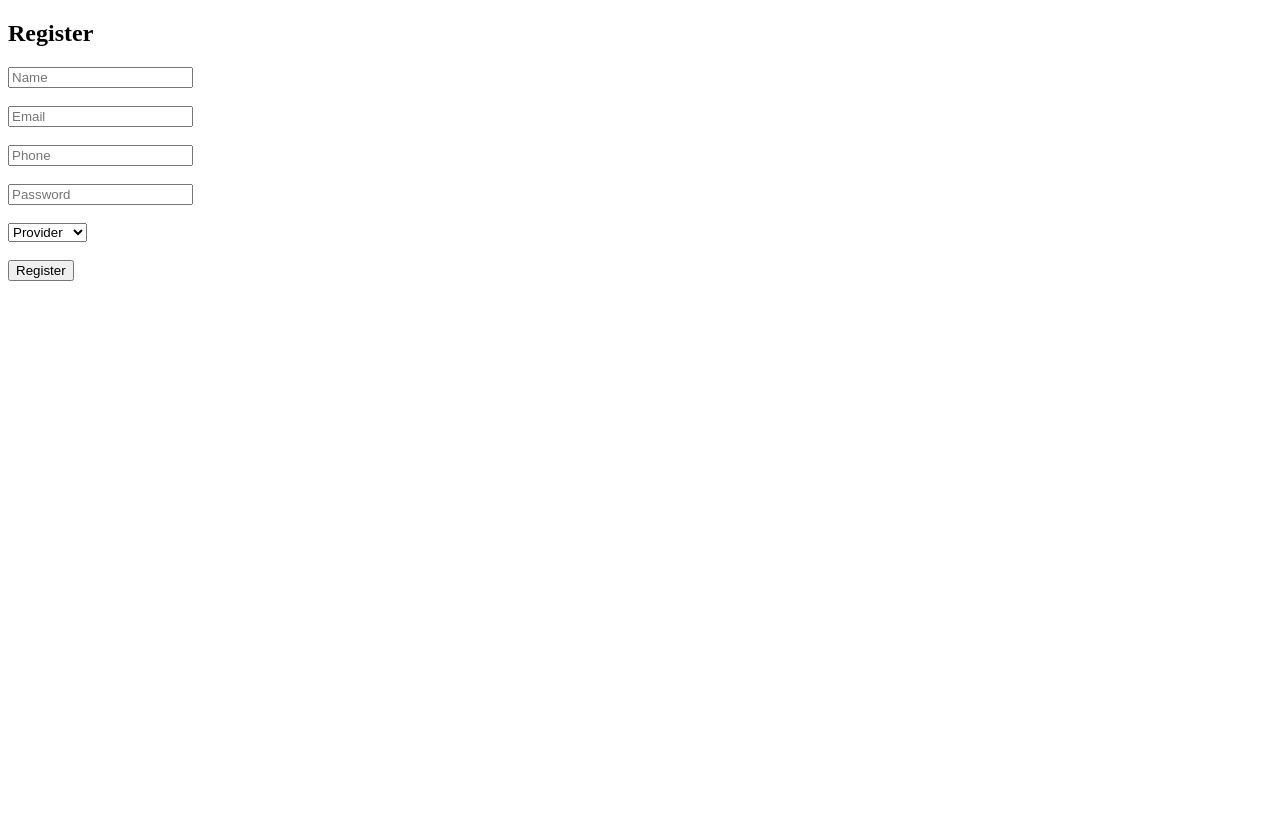
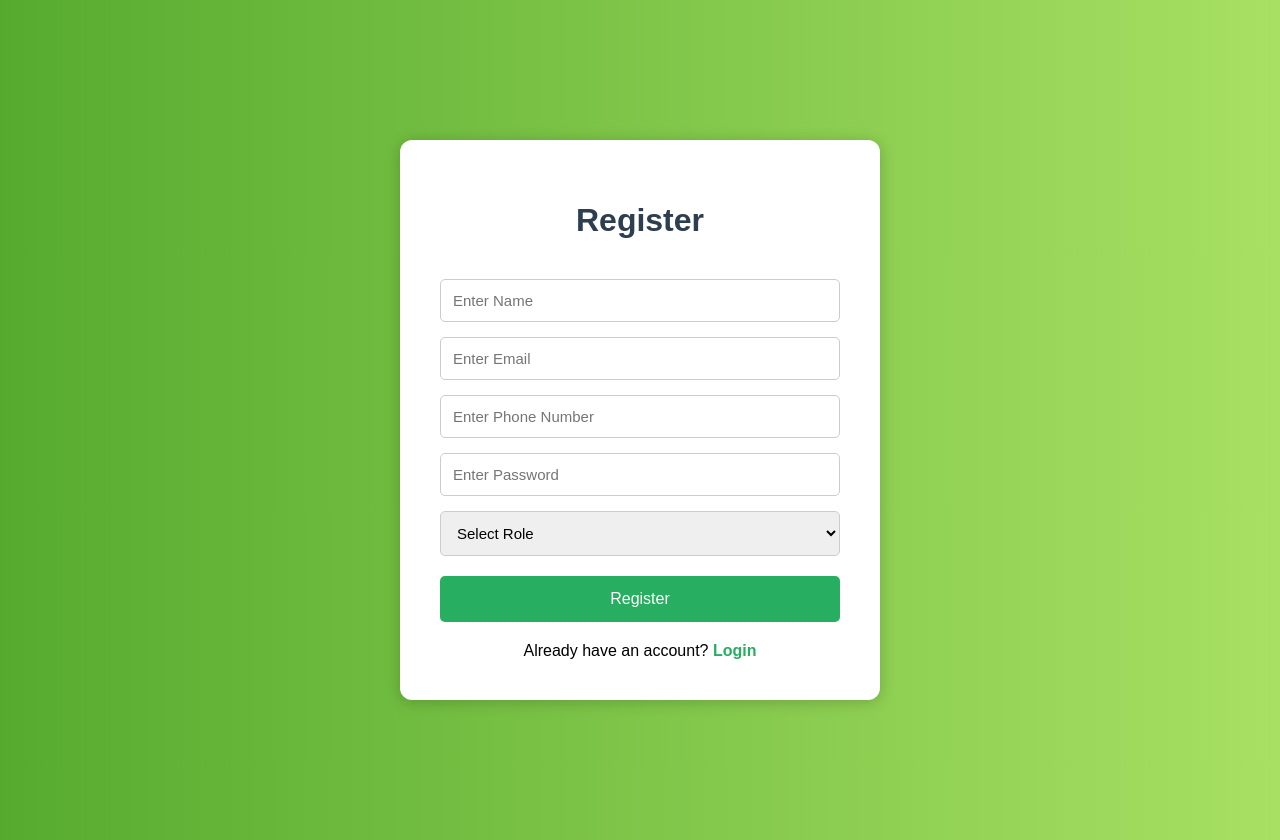
Before and after one commit to sanjana-M17/smart-food-surplus-utilization-platform, a website: page index.html in a window 1280 px wide. Before the commit the page ends 800 px from the top, so only its background shows below. Drawn offline with Linux system fonts and the light colour scheme.

Commit message:
Styled register page

```diff
--- a/index.html
+++ b/index.html
@@ -1,42 +1,252 @@
 <!DOCTYPE html>
-<html>
+<html lang="en">
 <head>
-    <title>Food Surplus App</title>
+    <meta charset="UTF-8">
+    <meta name="viewport" content="width=device-width, initial-scale=1.0">
+    <title>Register</title>
+
+    <style>
+
+        body{
+
+            margin: 0;
+
+            font-family: Arial, sans-serif;
+
+            background: linear-gradient(to right, #56ab2f, #a8e063);
+
+            display: flex;
+
+            justify-content: center;
+
+            align-items: center;
+
+            min-height: 100vh;
+
+            padding: 20px;
+
+        }
+
+        .register-box{
+
+            background: white;
+
+            padding: 40px;
+
+            width: 400px;
+
+            border-radius: 12px;
+
+            box-shadow: 0px 2px 15px rgba(0,0,0,0.2);
+
+            animation: fadeIn 0.7s ease;
+
+        }
+
+        h1{
+
+            text-align: center;
+
+            margin-bottom: 25px;
+
+            color: #2c3e50;
+
+        }
+
+        input, select{
+
+            width: 100%;
+
+            padding: 12px;
+
+            margin-top: 15px;
+
+            border: 1px solid #ccc;
+
+            border-radius: 5px;
+
+            box-sizing: border-box;
+
+            font-size: 15px;
+
+        }
+
+        button{
+
+            width: 100%;
+
+            padding: 14px;
+
+            margin-top: 20px;
+
+            background: #27ae60;
+
+            color: white;
+
+            border: none;
+
+            border-radius: 5px;
+
+            font-size: 16px;
+
+            cursor: pointer;
+
+            transition: 0.3s;
+
+        }
+
+        button:hover{
+
+            background: #1e8449;
+
+            transform: translateY(-2px);
+
+        }
+
+        .login-link{
+
+            text-align: center;
+
+            margin-top: 20px;
+
+        }
+
+        .login-link a{
+
+            text-decoration: none;
+
+            color: #27ae60;
+
+            font-weight: bold;
+
+        }
+
+        @keyframes fadeIn{
+
+            from{
+
+                opacity: 0;
+
+                transform: translateY(20px);
+
+            }
+
+            to{
+
+                opacity: 1;
+
+                transform: translateY(0);
+
+            }
+
+        }
+
+    </style>
+
 </head>
 <body>
 
-<h2>Register</h2>
+    <div class="register-box">
 
-<input type="text" id="name" placeholder="Name"><br><br>
-<input type="email" id="email" placeholder="Email"><br><br>
-<input type="text" id="phone" placeholder="Phone"><br><br>
-<input type="password" id="password" placeholder="Password"><br><br>
+        <h1>Register</h1>
+
+        <input type="text" id="name" placeholder="Enter Name">
+
+        <input type="email" id="email" placeholder="Enter Email">
+
+        <input type="text" id="phone" placeholder="Enter Phone Number">
+
+        <input type="password" id="password" placeholder="Enter Password">
 
         <select id="role">
+
+            <option value="">Select Role</option>
+
             <option value="provider">Provider</option>
+
             <option value="volunteer">Volunteer</option>
-</select><br><br>
 
-<button onclick="register()">Register</button>
+        </select>
+
+        <button onclick="register()">
+            Register
+        </button>
+
+        <div class="login-link">
+
+            Already have an account?
+
+            <a href="login.html">
+                Login
+            </a>
+
+        </div>
+
+    </div>
 
     <script>
-function register() {
+
+        function register(){
+
+            const name =
+            document.getElementById("name").value;
+
+            const email =
+            document.getElementById("email").value;
+
+            const phone =
+            document.getElementById("phone").value;
+
+            const password =
+            document.getElementById("password").value;
+
+            const role =
+            document.getElementById("role").value;
+
             fetch("http://localhost:3000/register", {
+
                 method: "POST",
+
                 headers: {
+
                     "Content-Type": "application/json"
+
                 },
+
                 body: JSON.stringify({
-            name: document.getElementById("name").value,
-            email: document.getElementById("email").value,
-            phone: document.getElementById("phone").value,
-            password: document.getElementById("password").value,
-            role: document.getElementById("role").value
+
+                    name,
+                    email,
+                    phone,
+                    password,
+                    role
+
                 })
+
             })
-    .then(res => res.text())
-    .then(data => alert(data));
+
+            .then(response => response.json())
+
+            .then(data => {
+
+                alert(data.message);
+
+                if(data.message === "User Registered Successfully"){
+
+                    window.location.href = "login.html";
+
                 }
+
+            })
+
+            .catch(error => {
+
+                console.log(error);
+
+            });
+
+        }
+
     </script>
 
 </body>
```
Lines whose indentation alone changed are shown as unchanged.
